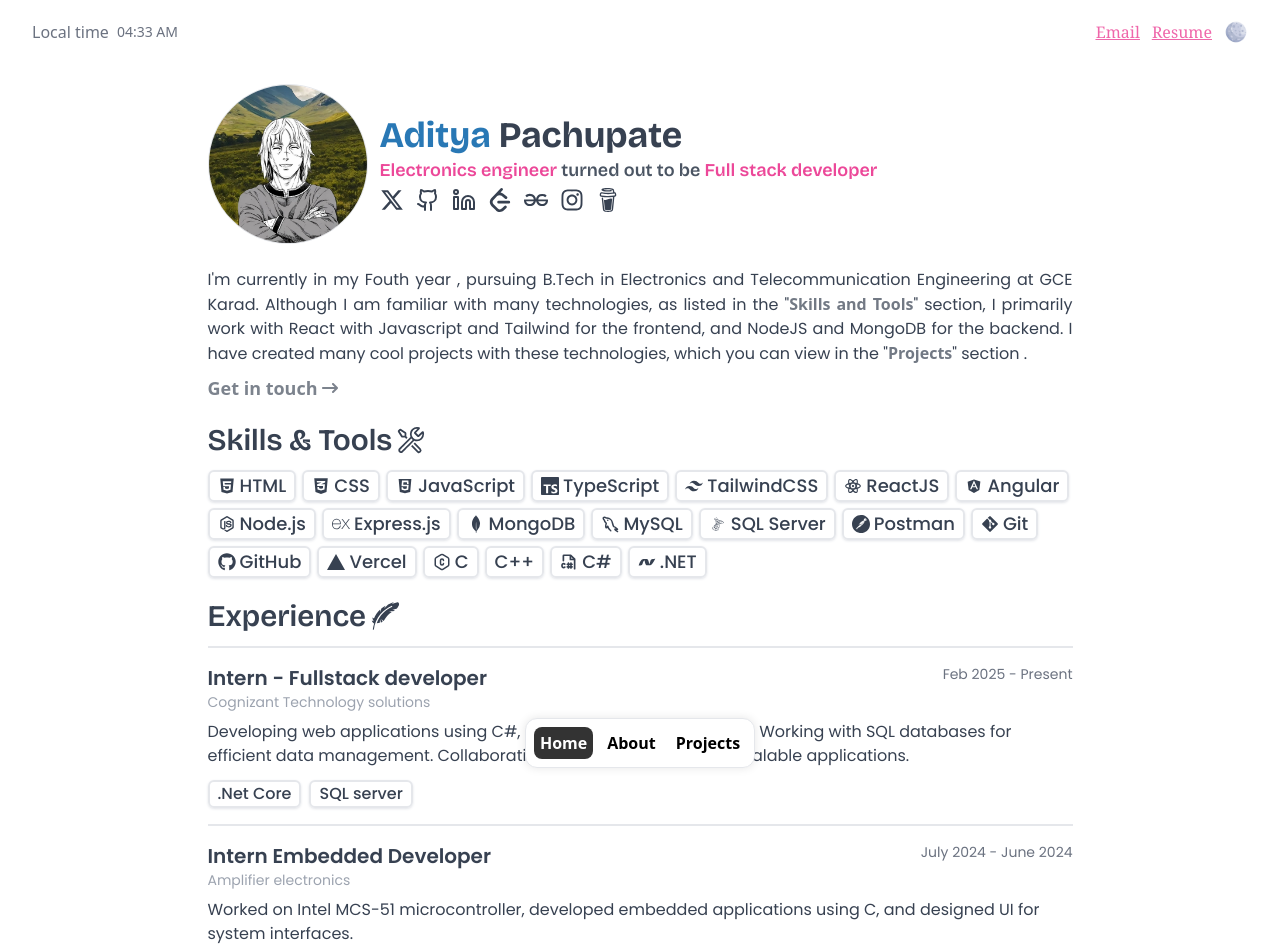
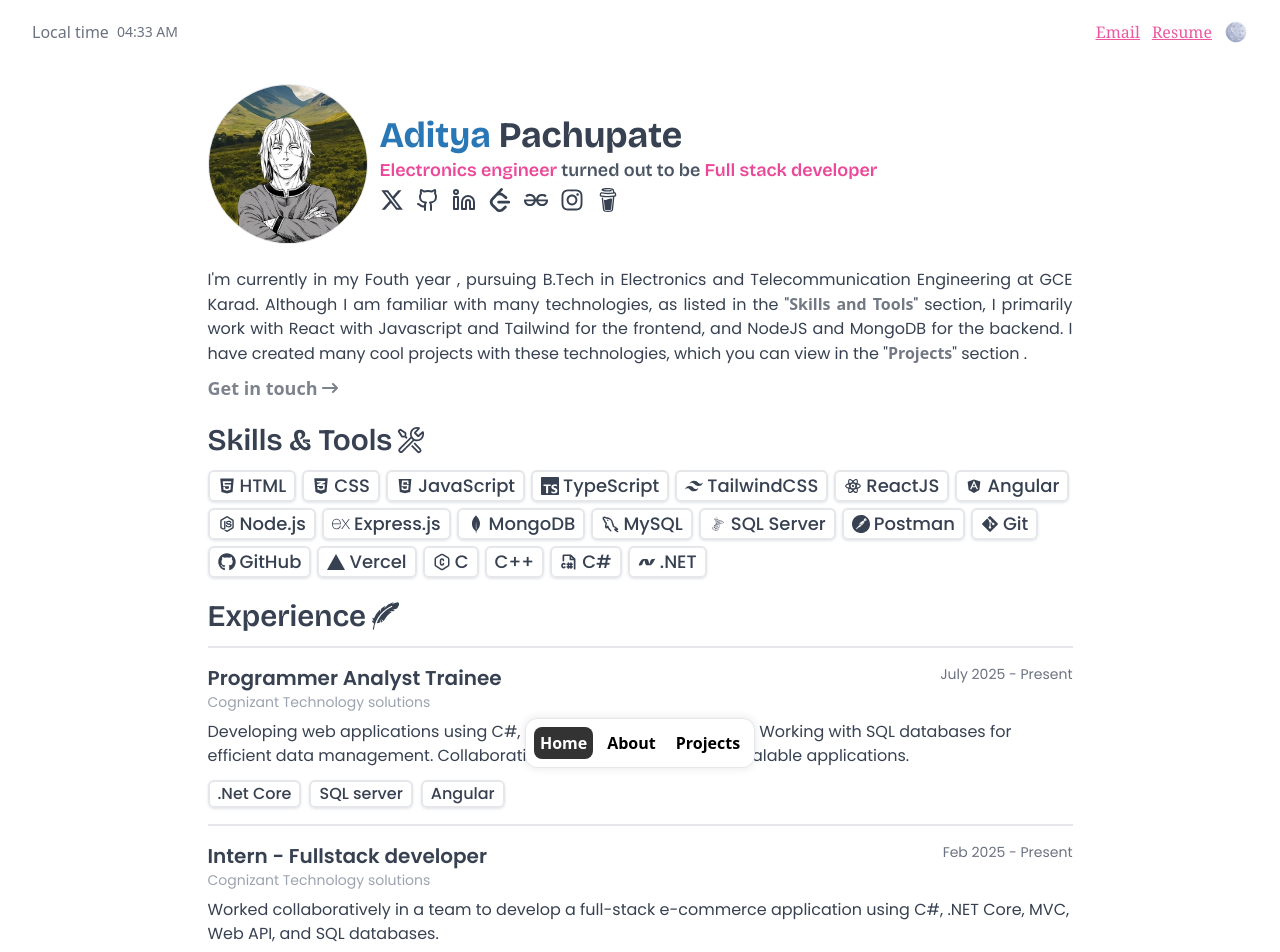
Before and after one commit to AdityaPachupate/my-portfolio-main, a React (Vite) app: page / in a window 1280 px wide. Shown: the top 952 px of the page. Built offline with nearby package versions, Linux system fonts and the light colour scheme.

Commit message:
Update work experience and social media links; added new role as Programmer Analyst Trainee and updated Twitter handle

```diff
--- a/src/Constants/constant.js
+++ b/src/Constants/constant.js
@@ -1,10 +1,17 @@
 export const EXPERIENCES = [
+  {
+    year: "July 2025 - Present",
+    role: "Programmer Analyst Trainee",
+    company: "Cognizant Technology solutions",
+    description: `Developing web applications using C#, .NET Core, MVC, and Web API. Working with SQL databases for efficient data management. Collaborating in Agile teams to build scalable applications.`,
+    technologies: [".Net Core", "SQL server", "Angular"],
+  },
   {
     year: "Feb 2025 - Present",
     role: "Intern - Fullstack developer",
     company: "Cognizant Technology solutions",
-    description: `Developing web applications using C#, .NET Core, MVC, and Web API. Working with SQL databases for efficient data management. Collaborating in Agile teams to build scalable applications.`,
-    technologies: [".Net Core", "SQL server"],
+    description: `Worked collaboratively in a team to develop a full-stack e-commerce application using C#, .NET Core, MVC, Web API, and SQL databases.`,
+    technologies: [".Net Core", "SQL server", "Angular"],
   },
   {
     year: "July 2024 - June 2024",
@@ -13,5 +20,4 @@ export const EXPERIENCES = [
     description: `Worked on Intel MCS-51 microcontroller, developed embedded applications using C, and designed UI for system interfaces.`,
     technologies: ["C", "Proteus", "MCS-51", "Embedded systems"],
   },
-
 ];
--- a/src/Constants/links.js
+++ b/src/Constants/links.js
@@ -1,7 +1,7 @@
 export const socialMediaLinks = {
     github: "https://github.com/AdityaPachupate",
     linkedin: "https://www.linkedin.com/feed/",
-    twitter: "https://x.com/ADITYAPACHUAPTE",
+    twitter: "https://x.com/btechguyy",
     instagram: "https://www.instagram.com/aditya_pachupate/",
     leetcode: "https://leetcode.com/u/adityapachupate/",
     gfg: "https://www.geeksforgeeks.org/user/adityapachupate/",
```
